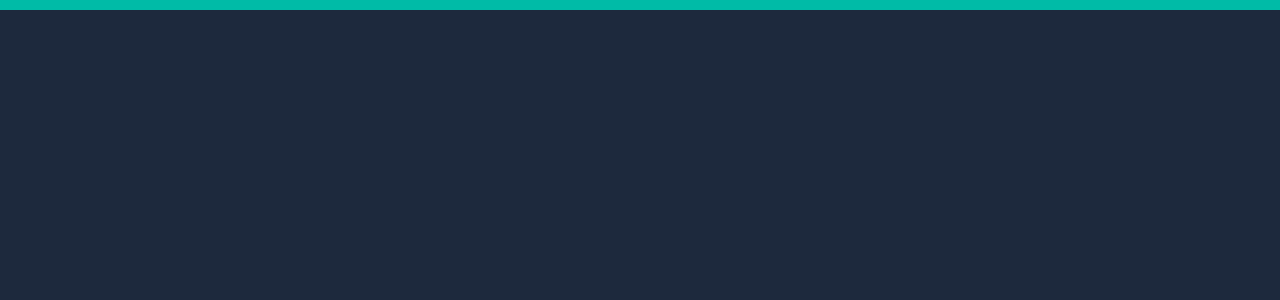
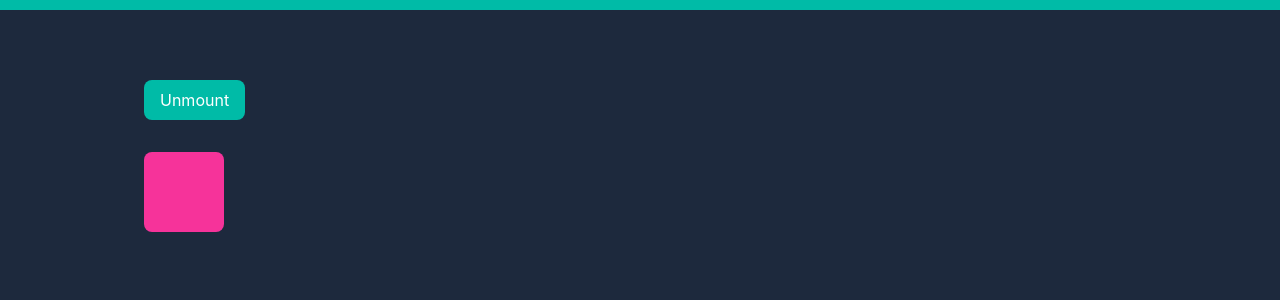
Before and after one commit to DominikKoniarz/react-motion-playground, a React (Vite) app: page / in a window 1280 px wide. Shown: the top 300 px of the page. Built offline with nearby package versions, Linux system fonts and the light colour scheme.

Commit message:
Add rotating square

```diff
--- a/src/app.tsx
+++ b/src/app.tsx
@@ -1,9 +1,14 @@
+import RotatingSquare from "./rotating-square";
 import ScrollProgressBar from "./scroll-progress-bar";
 
 export default function App() {
     return (
-        <div className="h-[3000px] bg-slate-800">
+        <div className="h-[3000px] space-y-10 bg-slate-800">
             <ScrollProgressBar />
+
+            <div className="container py-20">
+                <RotatingSquare />
+            </div>
         </div>
     );
 }
--- a/src/globals.css
+++ b/src/globals.css
@@ -8,3 +8,9 @@ body {
 body {
     @apply flex flex-col bg-slate-800 text-white;
 }
+
+@utility container {
+    margin-inline: auto;
+    padding-inline: 16px;
+    max-width: 64rem; /* 1024px */
+}
--- /dev/null
+++ b/src/rotating-square.tsx
@@ -0,0 +1,74 @@
+import { AnimatePresence, motion } from "motion/react";
+import { useEffect, useRef, useState } from "react";
+
+const INTERVAL_DURATION = 10000;
+
+export default function RotatingSquare() {
+    const [mount, setMount] = useState(true);
+
+    const timerRef = useRef<ReturnType<typeof setTimeout> | null>(null);
+
+    const onMountButtonClick = () => {
+        setMount((prev) => !prev);
+
+        if (timerRef.current) {
+            clearInterval(timerRef.current);
+        }
+
+        // reschedule the interval
+        timerRef.current = setInterval(() => {
+            setMount((prev) => !prev);
+        }, INTERVAL_DURATION);
+    };
+
+    useEffect(() => {
+        timerRef.current = setInterval(() => {
+            setMount((prev) => !prev);
+        }, INTERVAL_DURATION);
+
+        return () => {
+            if (timerRef.current) {
+                clearInterval(timerRef.current);
+            }
+        };
+    }, []);
+
+    return (
+        <div className="flex flex-col items-start gap-y-8">
+            <button
+                type="button"
+                onClick={onMountButtonClick}
+                className="cursor-pointer rounded-lg bg-teal-500 px-4 py-2"
+            >
+                {mount ? "Unmount" : "Mount"}
+            </button>
+
+            <AnimatePresence>
+                {mount && (
+                    <motion.div
+                        initial={{ opacity: 0.3, rotate: 0, scale: 0.5 }}
+                        exit={{
+                            rotate: 0,
+                            scale: 0.5,
+                            opacity: 0,
+                            transition: {
+                                duration: 0.5,
+                                ease: "easeIn",
+                            },
+                        }}
+                        animate={{
+                            opacity: 1,
+                            scale: 1,
+                            rotate: 360,
+                            transition: {
+                                duration: 1,
+                                ease: "easeInOut",
+                            },
+                        }}
+                        className="size-20 rounded-lg bg-pink-500"
+                    />
+                )}
+            </AnimatePresence>
+        </div>
+    );
+}
```
